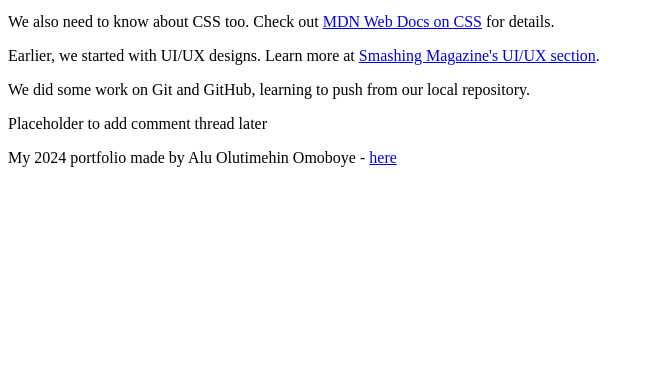
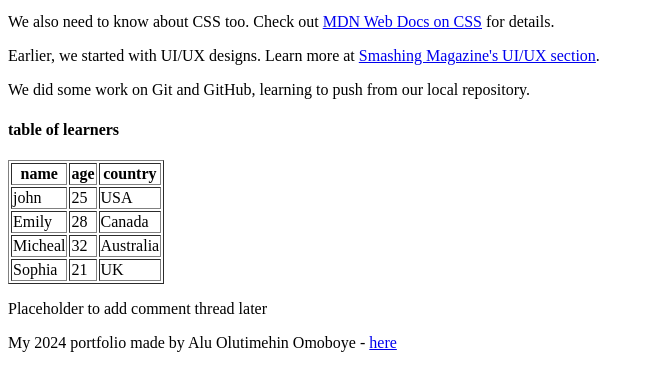
Before and after one commit to timijonze/my_first_portfolio, a plain HTML site: page html_basic/index.html in a window 1280 px wide. Shown: the part 546-914 px from the top of the page, without its empty margins (0-654 px from the left). Before the commit the page ends 800 px from the top, so only its background shows below. Drawn offline with Linux system fonts and the light colour scheme.

Commit message:
html file including table

```diff
--- a/html_basic/index.html
+++ b/html_basic/index.html
@@ -22,6 +22,41 @@
             <p>We also need to know about CSS too. Check out <a href="https://developer.mozilla.org/en-US/docs/Web/CSS" target="_blank">MDN Web Docs on CSS</a> for details.</p>
             <p>Earlier, we started with UI/UX designs. Learn more at <a href="https://www.smashingmagazine.com/category/ui-ux/" target="_blank">Smashing Magazine's UI/UX section</a>.</p>
             <p>We did some work on Git and GitHub, learning to push from our local repository.</p>
+            <h4>
+                table of learners
+            </h4>
+            <table border="1" >
+                <thead>
+                    <tr>
+                        <th> name </th>
+                        <th>age </th>
+                        <th> country </th>
+                    </tr>
+                </thead>
+                <tbody>
+                    <tr>
+                        <td>john </td>
+                        <td> 25 </td>
+                        <td> USA </td>
+                    </tr>
+                    <tr>
+                        <td> Emily </td>
+                        <td> 28 </td>
+                        <td> Canada </td>
+                    </tr>
+                    <tr>
+                        <td>Micheal </td>
+                        <td> 32 </td>
+                        <td> Australia </td>
+                    </tr>
+                    <tr>
+                        <td> Sophia </td>
+                        <td> 21 </td>
+                        <td> UK </td>
+                    </tr>
+                </tbody>
+            </table>
+
         </article>
 
         <aside>
```
